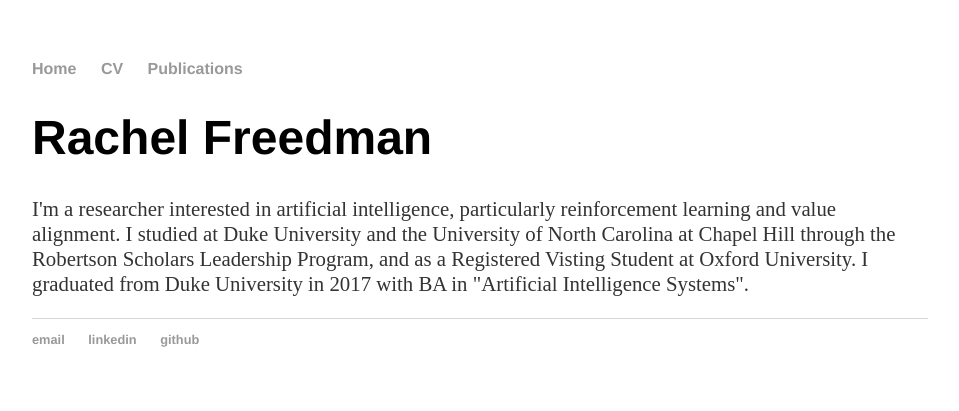
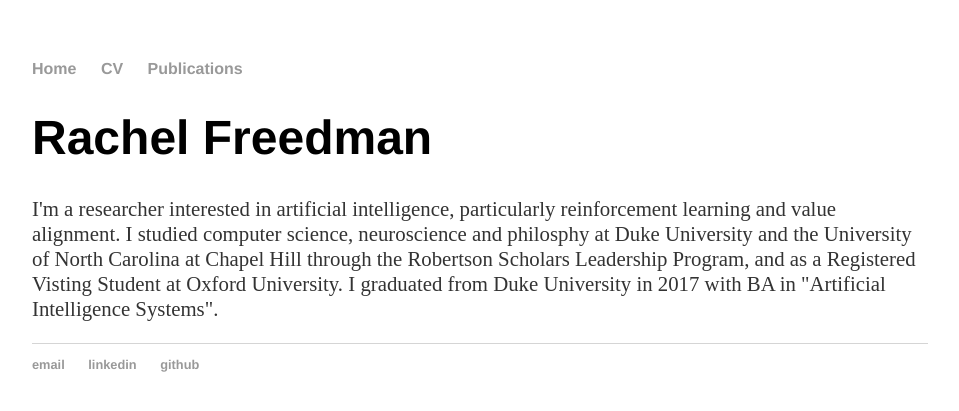
Before and after one commit to RachelFreedman/rachelfreedman.github.io, a Jekyll site: the page built from index.html, in a window 1280 px wide. Shown: the top 411 px of the page, without its empty margins (160-1119 px from the left). Built offline with Jekyll 4.4.1, drawn with Linux system fonts in a browser that asks for light colours.

Commit message:
update blurb

```diff
--- a/index.html
+++ b/index.html
@@ -4,5 +4,5 @@ title: Rachel Freedman
 ---
 <div class="blurb">
 	<h1>Rachel Freedman</h1>
-	<p>I'm a researcher interested in artificial intelligence, particularly reinforcement learning and value alignment. I studied at Duke University and the University of North Carolina at Chapel Hill through the Robertson Scholars Leadership Program, and as a Registered Visting Student at Oxford University. I graduated from Duke University in 2017 with BA in "Artificial Intelligence Systems".</a></p>
+	<p>I'm a researcher interested in artificial intelligence, particularly reinforcement learning and value alignment. I studied computer science, neuroscience and philosphy at Duke University and the University of North Carolina at Chapel Hill through the Robertson Scholars Leadership Program, and as a Registered Visting Student at Oxford University. I graduated from Duke University in 2017 with BA in "Artificial Intelligence Systems".</a></p>
 </div><!-- /.blurb -->
```
